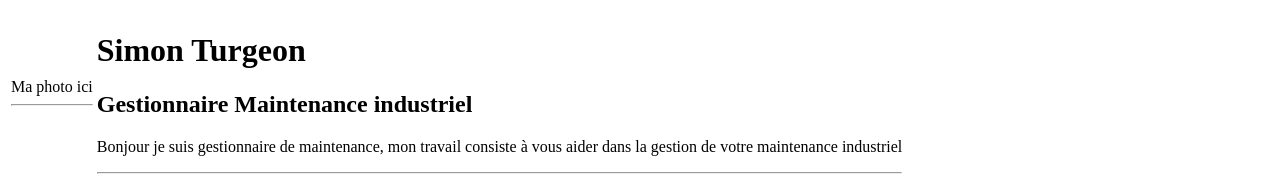
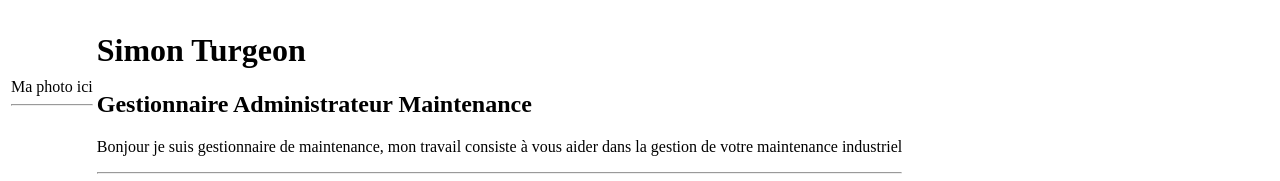
Before and after one commit to SimonTurgeon12/perso, a plain HTML site: page index.html in a window 1280 px wide. Shown: the top 181 px of the page. Drawn offline with Linux system fonts and the light colour scheme.

Commit message:
Update index.html

```diff
--- a/index.html
+++ b/index.html
@@ -19,7 +19,7 @@
             </td>
             <td>
                 <h1>Simon Turgeon</h1>
-                <h2>Gestionnaire Maintenance industriel</h2>
+                <h2>Gestionnaire Administrateur Maintenance </h2>
                 <p>
                     Bonjour je suis gestionnaire de maintenance,
                     mon travail consiste à vous aider dans la gestion
```
